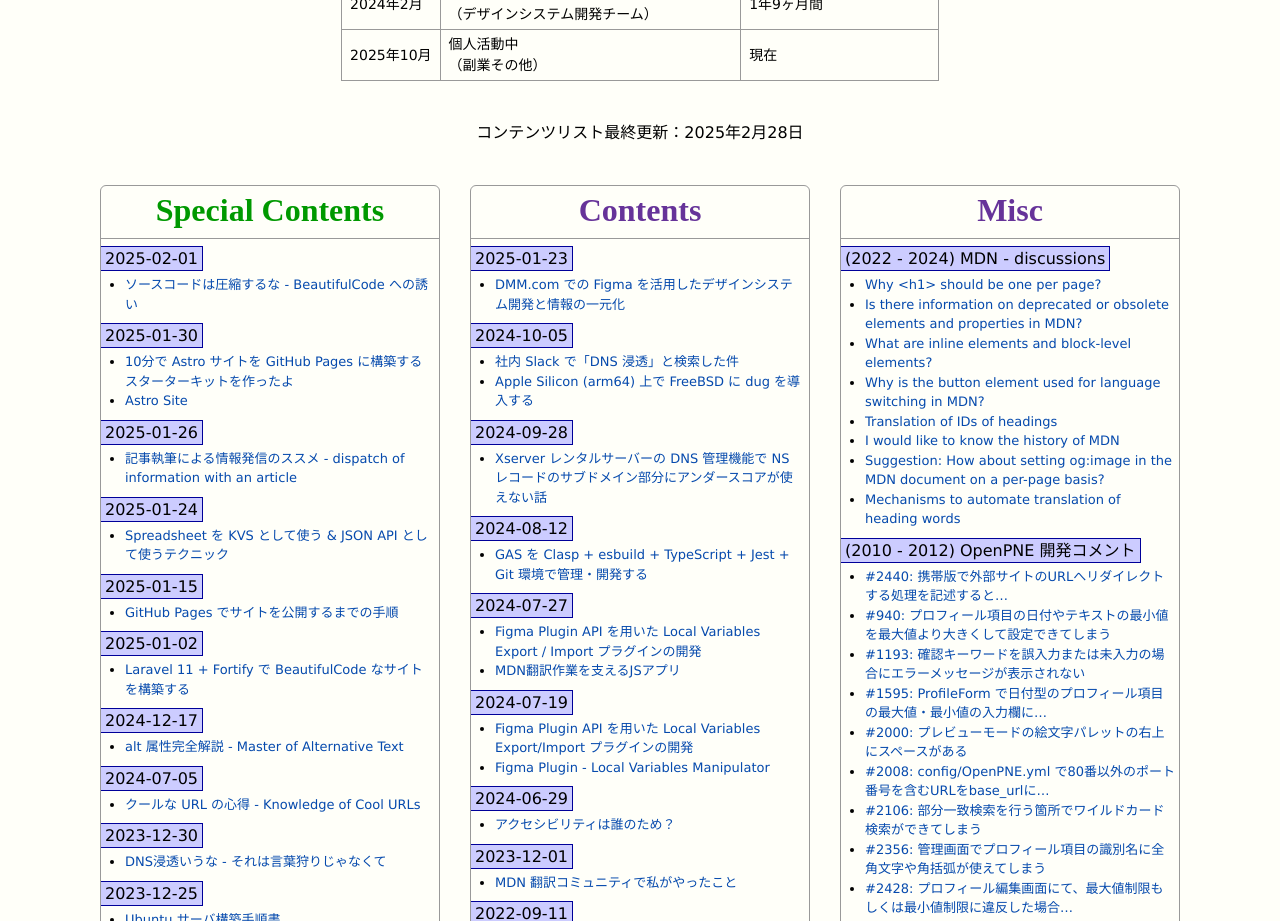
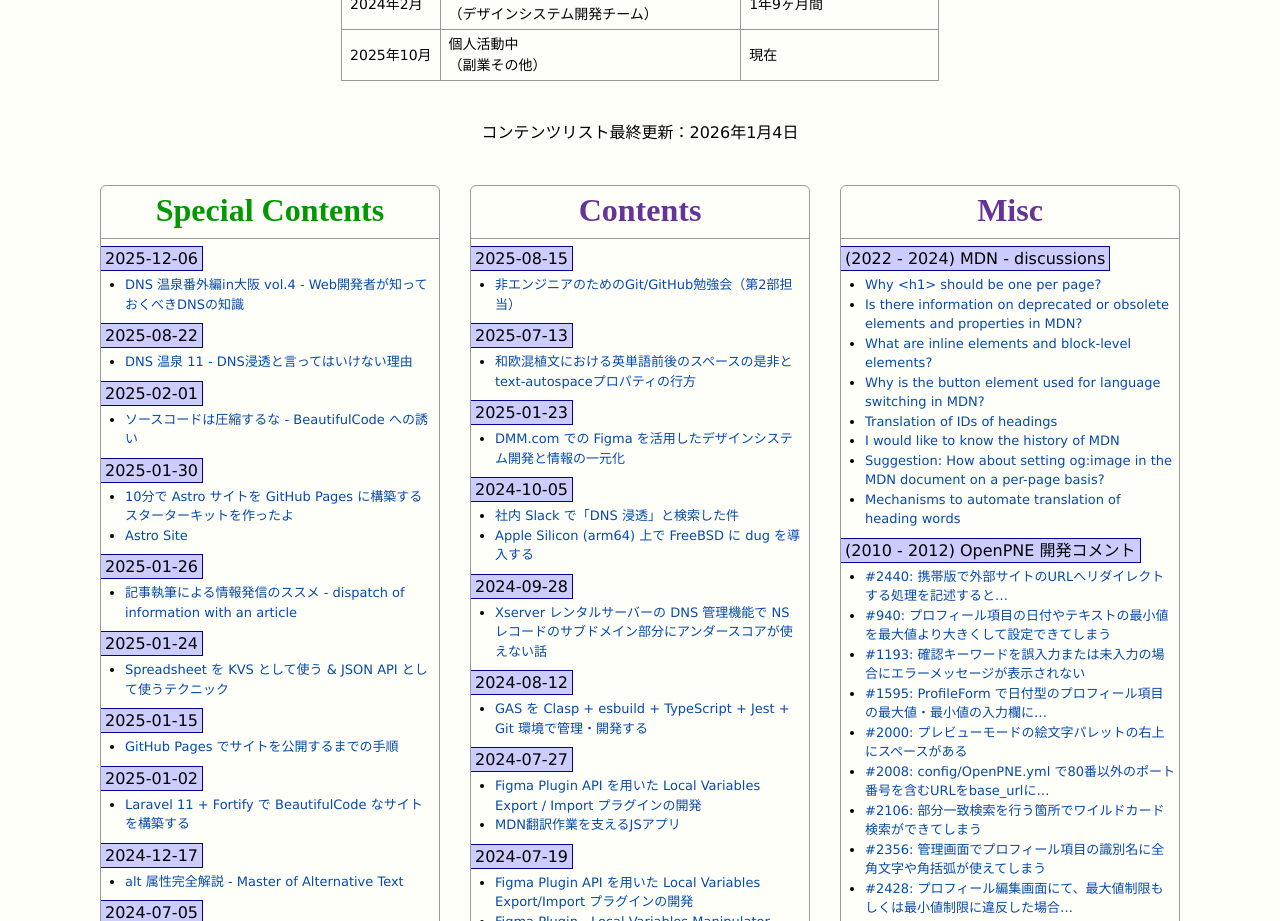
Before and after one commit to debiru/debiru.github.io, an Astro site: page / in a window 1280 px wide. Shown: the part 1260-2181 px from the top of the page. Built offline with nearby package versions, Linux system fonts and the light colour scheme; Astro itself is replaced by a stand-in of ours; a web font is replaced by a local one.

Commit message:
update content

```diff
--- a/public/assets/scss/global/_vars.scss
+++ b/public/assets/scss/global/_vars.scss
@@ -4,7 +4,7 @@
   $string: '';
   @for $i from 1 through list.length($list) {
     $item: #{list.nth($list, $i)};
-    $string: $string + if($i == 1, '', $separator) + $item;
+    $string: $string + if(sass($i == 1): ''; else: $separator) + $item;
   }
   @return $string;
 }
--- a/src/pages/index.astro
+++ b/src/pages/index.astro
@@ -46,6 +46,12 @@ const linkItems = {
     ],
     '2025-02-01': [
       makeItem('https://beautifulcode.lavoscore.org/', 'ソースコードは圧縮するな - BeautifulCode への誘い'),
+    ],
+    '2025-08-22': [
+      makeItem('https://dns.lavoscore.org/onsen/11/slide/', 'DNS 温泉 11 - DNS浸透と言ってはいけない理由'),
+    ],
+    '2025-12-06': [
+      makeItem('https://dns.lavoscore.org/onsen/extra-4/', 'DNS 温泉番外編in大阪 vol.4 - Web開発者が知っておくべきDNSの知識'),
     ],
   },
   contents: {
@@ -106,6 +112,12 @@ const linkItems = {
     ],
     '2025-01-23': [
       makeItem('https://docs.google.com/presentation/d/1MDgyRjkN2MdbwbHcR179fluZvpEnGHmlmcirklpuzZQ/mobilepresent', 'DMM.com での Figma を活用したデザインシステム開発と情報の一元化'),
+    ],
+    '2025-07-13': [
+      makeItem('https://qiita.com/debiru/items/1b4a5aa73fe5c952e104', '和欧混植文における英単語前後のスペースの是非とtext-autospaceプロパティの行方'),
+    ],
+    '2025-08-15': [
+      makeItem('https://vibe-beginner.github.io/studying-git/', '非エンジニアのためのGit/GitHub勉強会（第2部担当）'),
     ],
   },
   misc: {
@@ -273,7 +285,7 @@ const getLinkItems = (category) => {
       </div>
     </section>
     <div class="sectionsHeader">
-      <p>コンテンツリスト最終更新：2025年2月28日</p>
+      <p>コンテンツリスト最終更新：2026年1月4日</p>
     </div>
     <div class="sectionsArea">
       <section class="specialContentsArea">
```
